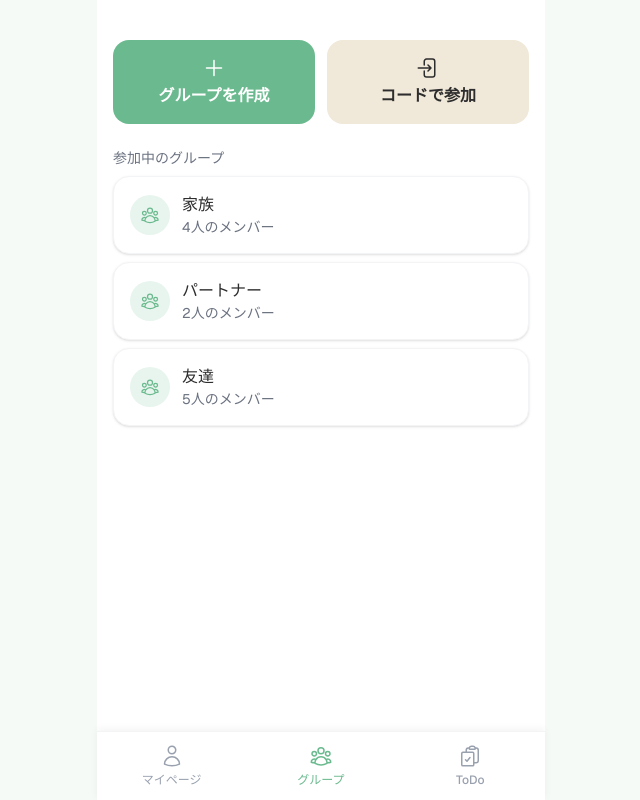
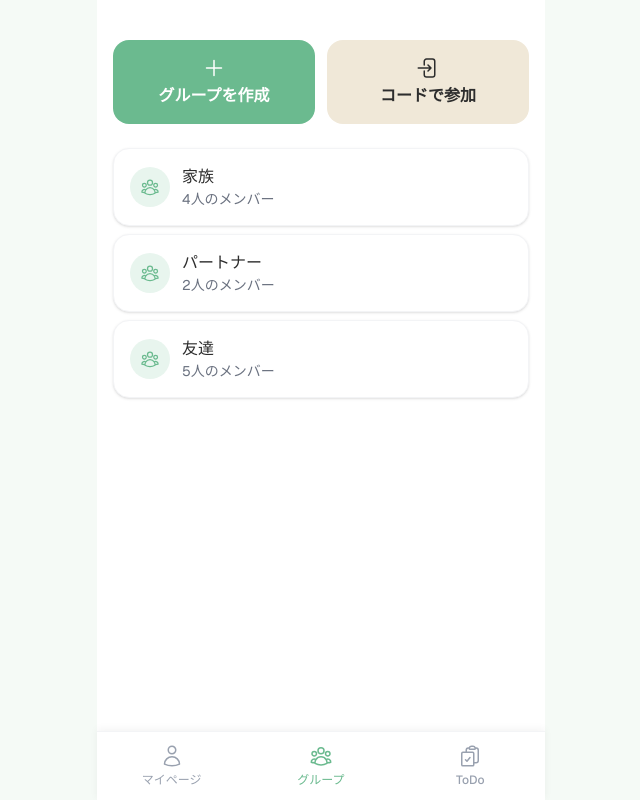
Before and after one commit to corgi-rika/we-do-list, a Next.js app: page /groups in a window 1280 px wide. Shown: the whole page, without its empty margins (319-959 px from the left). Built offline with nearby package versions, Linux system fonts and the light colour scheme.

Commit message:
feat: グループ一覧ページとカードコンポーネント実装

```diff
--- a/src/app/(app)/groups/page.tsx
+++ b/src/app/(app)/groups/page.tsx
@@ -1,19 +1,22 @@
 "use client";
 
+import { useRouter } from "next/navigation";
 import {
   PlusIcon,
   ArrowRightEndOnRectangleIcon,
-  UserGroupIcon,
 } from "@heroicons/react/24/outline";
 import Button from "@/components/Button";
-import Card from "@/components/Card";
+import GroupCard from "@/components/GroupCard";
+import GroupEmptyState from "@/components/GroupEmptyState";
 import { dummyGroups } from "@/dummy/groups";
 
 export default function GroupsPage() {
+  const router = useRouter();
+
   return (
     <div className="flex flex-col gap-6 py-6">
       <div className="grid grid-cols-2 gap-3">
-        <Button variant="primary" fullWidth href="/groups/new">
+        <Button variant="primary" fullWidth href="/groups/create">
           <span className="flex flex-col items-center gap-1">
             <PlusIcon className="w-6 h-6" />
             <span>グループを作成</span>
@@ -28,26 +31,20 @@ export default function GroupsPage() {
       </div>
 
       <div className="flex flex-col gap-2">
-        <p className="text-sm text-muted">参加中のグループ</p>
-        <div className="flex flex-col gap-2">
-          {dummyGroups.map((group) => (
-            <Card key={group.id} padding="md" onClick={() => {}}>
-              <div className="flex items-center gap-3">
-                <div className="w-10 h-10 rounded-full bg-primary-light flex items-center justify-center shrink-0">
-                  <UserGroupIcon className="w-5 h-5 text-primary" />
-                </div>
-                <div className="flex flex-col">
-                  <span className="font-medium text-foreground">
-                    {group.name}
-                  </span>
-                  <span className="text-sm text-muted">
-                    {group.memberCount}人のメンバー
-                  </span>
-                </div>
-              </div>
-            </Card>
-          ))}
-        </div>
+        {dummyGroups.length === 0 ? (
+          <GroupEmptyState />
+        ) : (
+          <div className="flex flex-col gap-2">
+            {dummyGroups.map((group) => (
+              <GroupCard
+                key={group.id}
+                name={group.name}
+                memberCount={group.memberCount}
+                onClick={() => router.push(`/groups/${group.id}`)}
+              />
+            ))}
+          </div>
+        )}
       </div>
     </div>
   );
--- a/src/components/Card/index.tsx
+++ b/src/components/Card/index.tsx
@@ -23,7 +23,7 @@ export default function Card({
       <button
         type="button"
         onClick={onClick}
-        className={`${baseClass} w-full text-left active:opacity-75 transition-opacity`}
+        className={`${baseClass} w-full text-left cursor-pointer hover:-translate-y-1 hover:shadow-md active:opacity-75 transition-all`}
       >
         {children}
       </button>
--- /dev/null
+++ b/src/components/GroupCard/index.tsx
@@ -0,0 +1,23 @@
+import { UserGroupIcon } from "@heroicons/react/24/outline";
+import Card from "@/components/Card";
+import type { GroupCardProps } from "./type";
+
+export default function GroupCard({
+  name,
+  memberCount,
+  onClick,
+}: GroupCardProps) {
+  return (
+    <Card padding="md" onClick={onClick}>
+      <div className="flex items-center gap-3">
+        <div className="w-10 h-10 rounded-full bg-primary-light flex items-center justify-center shrink-0">
+          <UserGroupIcon className="w-5 h-5 text-primary" />
+        </div>
+        <div className="flex flex-col">
+          <span className="font-medium text-foreground">{name}</span>
+          <span className="text-sm text-muted">{memberCount}人のメンバー</span>
+        </div>
+      </div>
+    </Card>
+  );
+}
--- /dev/null
+++ b/src/components/GroupCard/type.ts
@@ -0,0 +1,5 @@
+export type GroupCardProps = {
+  name: string;
+  memberCount: number;
+  onClick?: () => void;
+};
--- /dev/null
+++ b/src/components/GroupEmptyState/index.tsx
@@ -0,0 +1,13 @@
+import { UserGroupIcon } from "@heroicons/react/24/outline";
+
+export default function GroupEmptyState() {
+  return (
+    <div className="flex flex-col items-center gap-3 py-10 text-muted">
+      <UserGroupIcon className="w-12 h-12 opacity-30" />
+      <p className="text-sm">まだグループがありません</p>
+      <p className="text-xs">
+        グループを作成するか、コードで参加してみましょう
+      </p>
+    </div>
+  );
+}
```
Also changed, not shown: src/components/FooterNav/index.tsx (+8 -4 lines).
